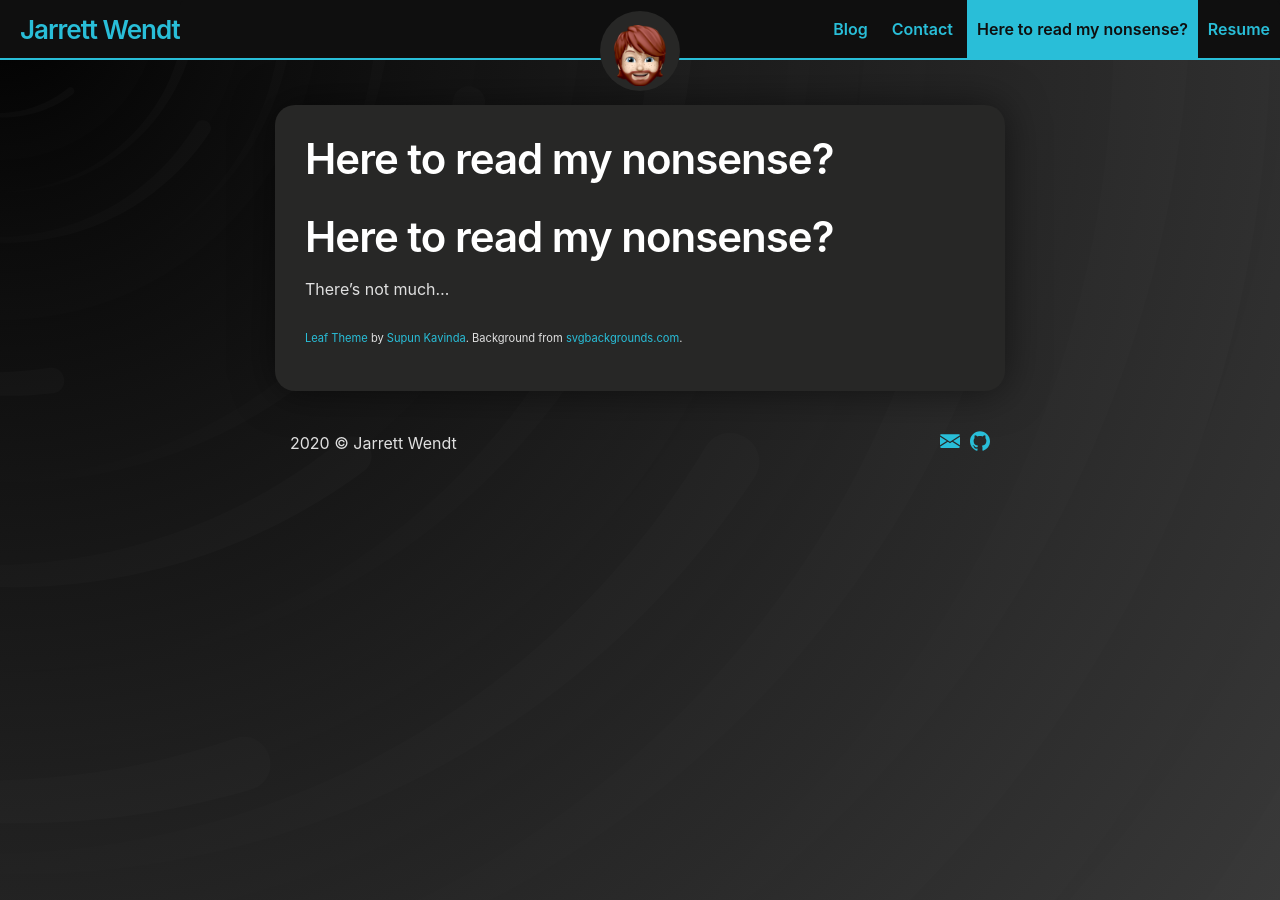
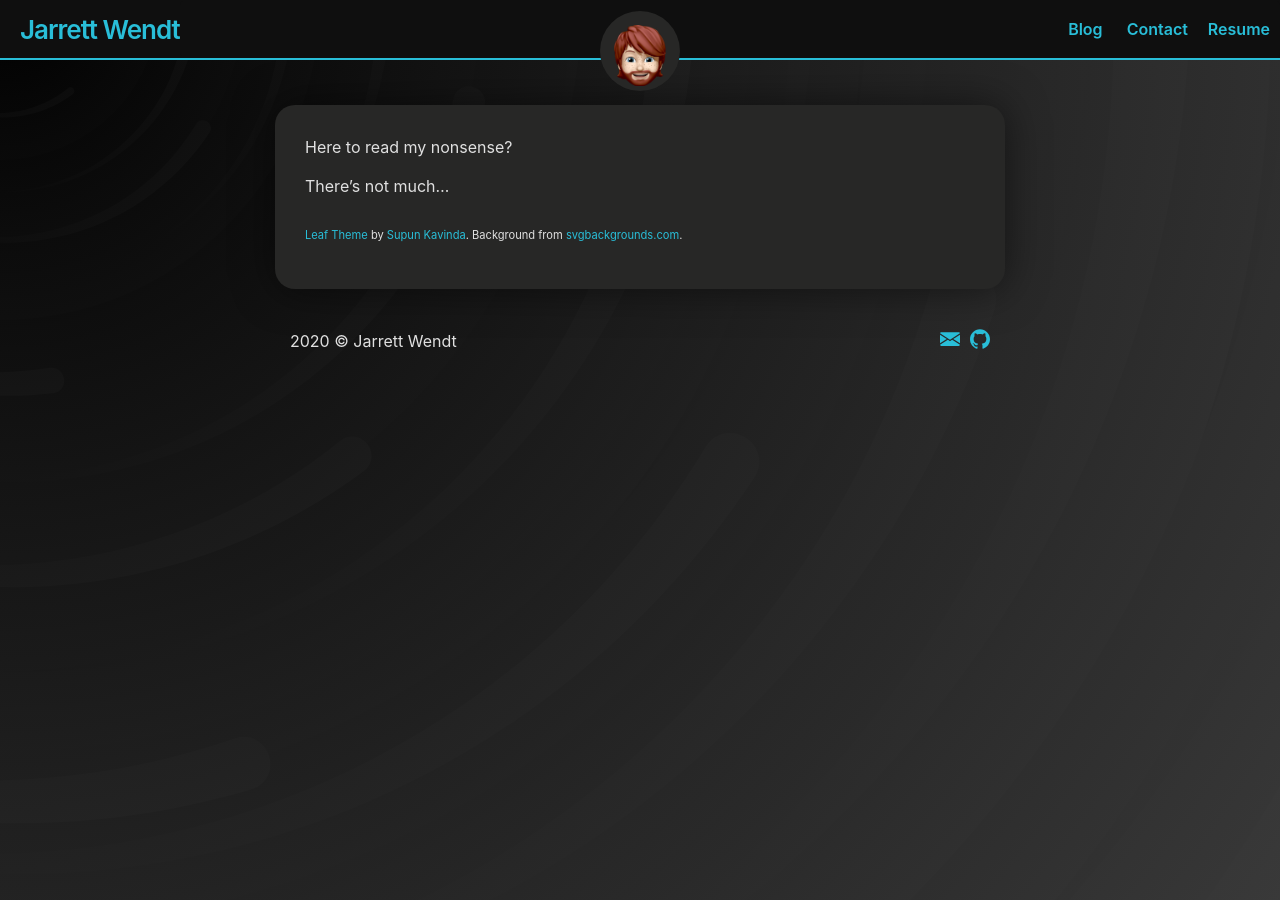
Before and after one commit to JarrettWendt/JarrettWendt.github.io, a Jekyll site: the page built from index.md, in a window 1280 px wide. Built offline with Jekyll 4.4.1, drawn with Linux system fonts in a browser that asks for light colours; our own code applies the rules of GitHub Pages for plain Markdown files; some of the changed lines change nothing that is shown.

Commit message:
can I just not have H1 on index?

```diff
--- a/_includes/header.html
+++ b/_includes/header.html
@@ -5,6 +5,7 @@
 	<a class="site-title" rel="author" href="{{ "/" | relative_url }}">{{ site.title | escape }}</a>
 
 	{%- if titles_size > 0 -%}
+		<!-- mobile site nav button -->
 		<nav class="site-nav">
 			<input type="checkbox" id="nav-trigger" class="nav-trigger" />
 			<label for="nav-trigger">
--- a/index.md
+++ b/index.md
@@ -1,8 +1,9 @@
 ---
+# title: false
 layout: page
 ---
 
-# Here to read my nonsense?
+Here to read my nonsense?
 
 There's not much...
 
```
